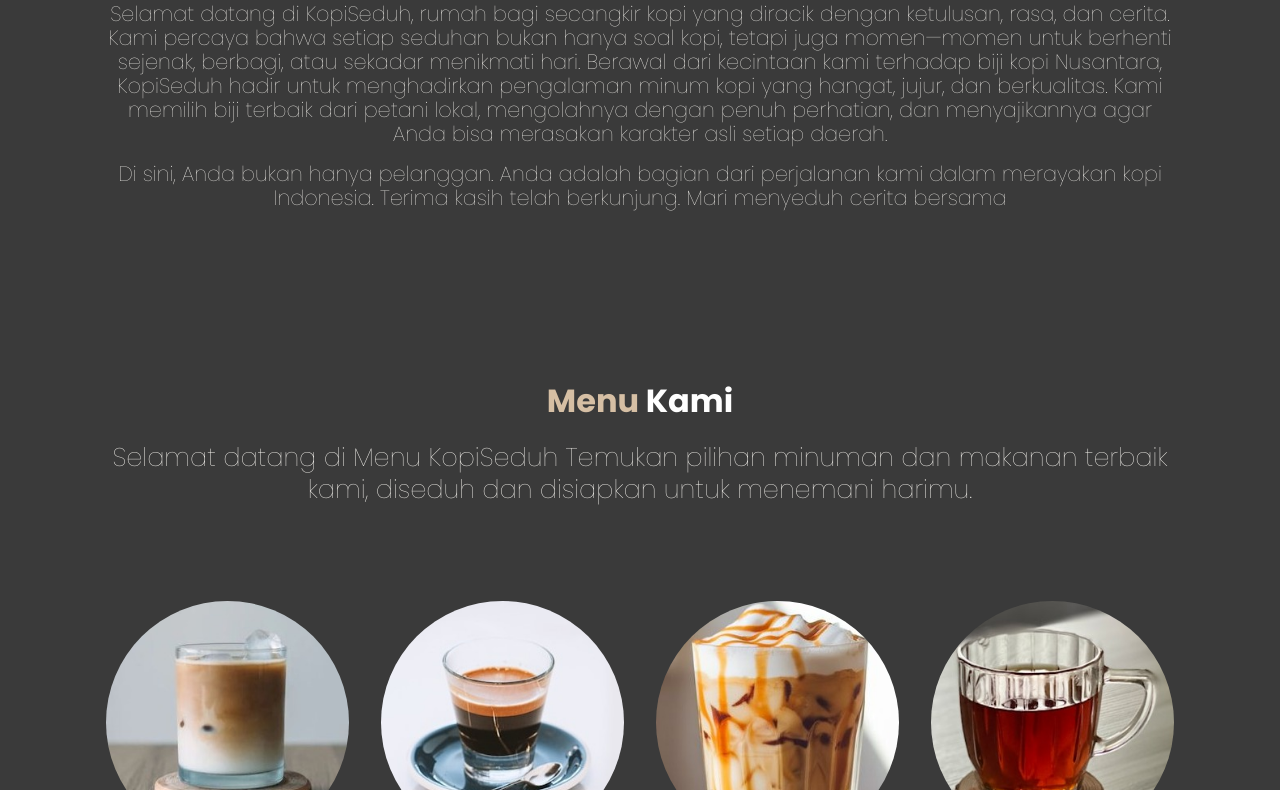
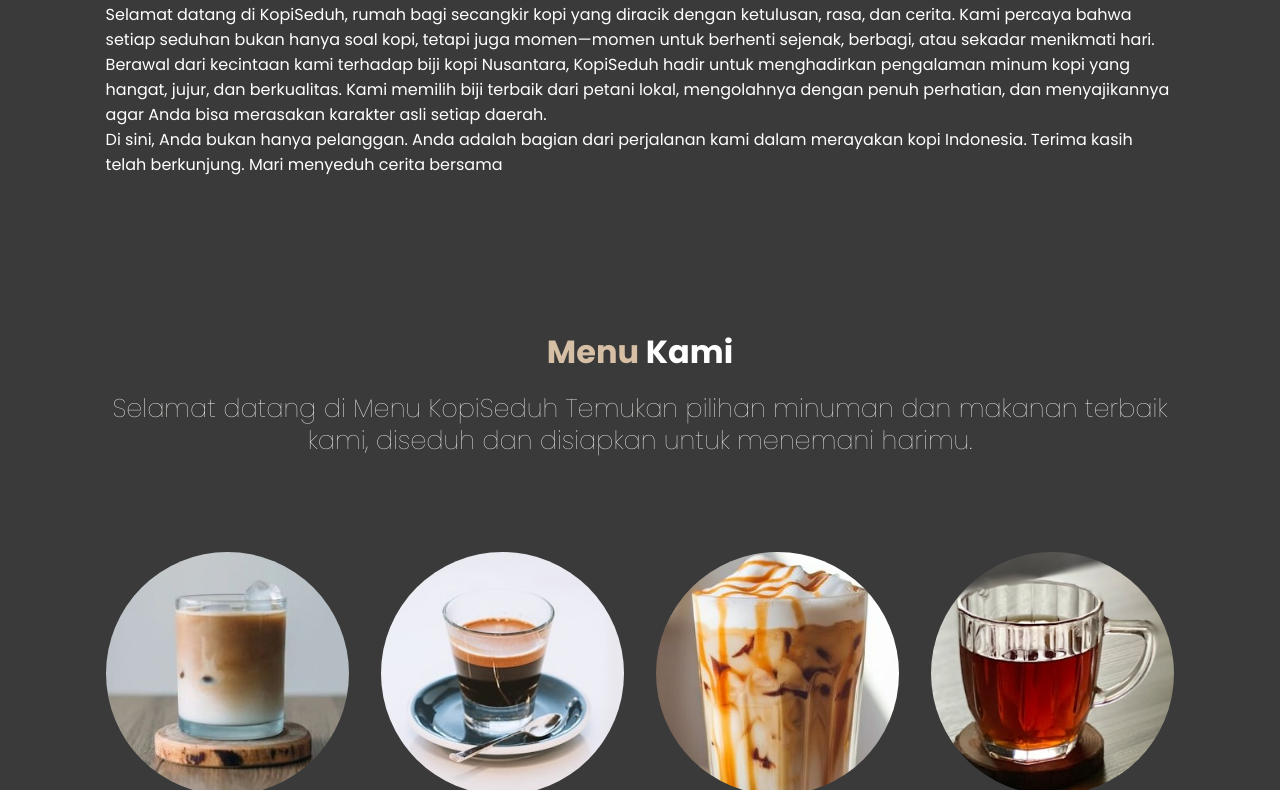
Before and after one commit to hitoh8476-code/Kopi-Seduh, a plain HTML site: page index.html in a window 1280 px wide. Shown: the part 1794-2584 px from the top of the page. Drawn offline with nearby package versions, Linux system fonts and the light colour scheme.

Commit message:
Update Style.css

```diff
--- a/CSS/Style.css
+++ b/CSS/Style.css
@@ -307,15 +307,6 @@ body.noscroll {
   text-align: center;
 }
 
-.about .row .content p {
-  font-size: 1.3rem;
-  margin-bottom: 1rem;
-  line-height: 1.5rem;
-  font-weight: 100;
-  color: #f5f3ee;
-  text-align: center;
-}
-
 img {
   border-radius: 40px;
   filter: blur(0.5px);
@@ -328,8 +319,8 @@ img {
   margin-bottom: 1rem;
 }
 
-.menu p,
-.contact p {
+.menu p
+ {
   text-align: center;
   max-width: 70rem;
   margin: auto;
```
